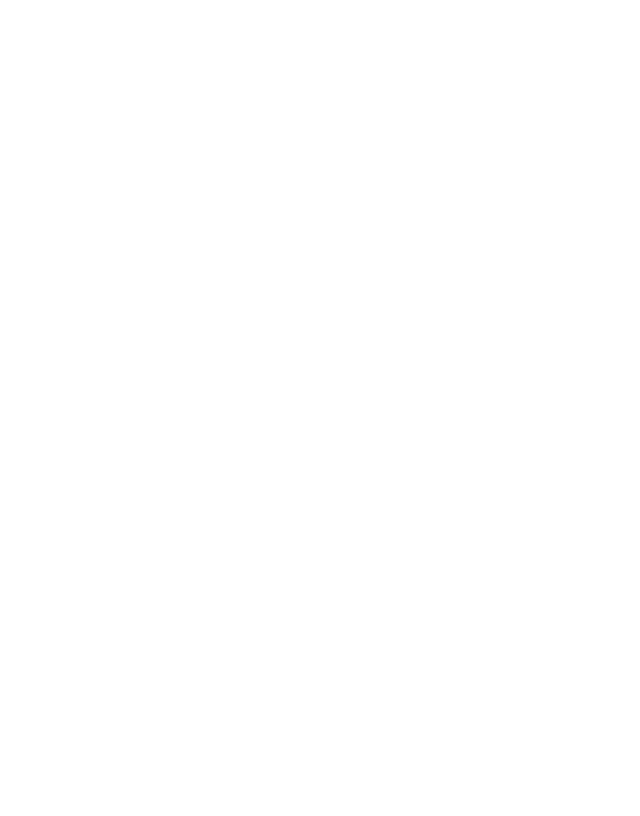
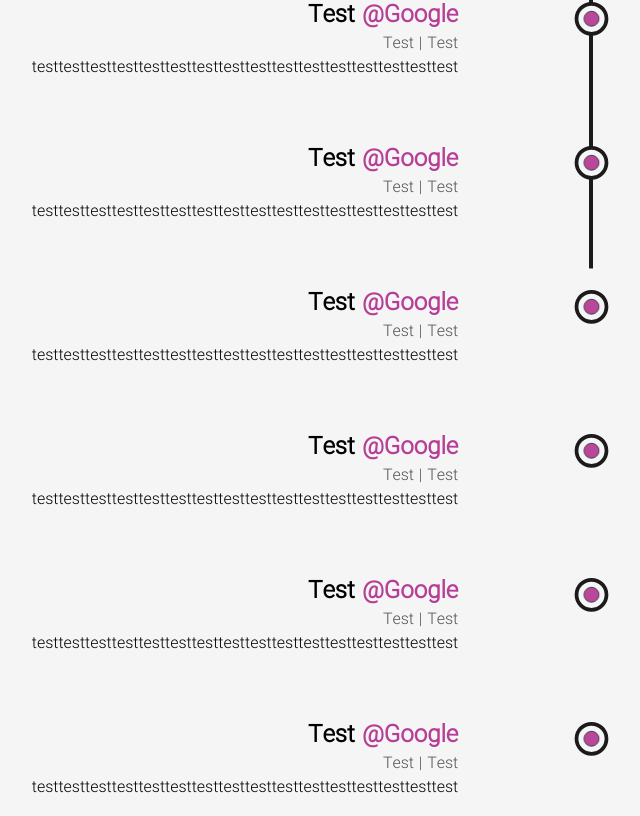
Before and after one commit to pooulad/pooulad.github.io, a Next.js app: page /about in a window 1280 px wide. Shown: the part 2384-3200 px from the top of the page, without its empty margins (395-1035 px from the left). Before the commit the page ends 2326 px from the top, so only its background shows below. Built offline with nearby package versions, Linux system fonts and the light colour scheme.

Commit message:
complete experience section(real data left)

```diff
--- a/src/components/Experience/components/Experience.tsx
+++ b/src/components/Experience/components/Experience.tsx
@@ -1,11 +1,122 @@
-import React, { memo } from "react";
+import LiIcon from "@/assets/ts/LiIcon";
+import { dictionary } from "@/dictionary";
+import { useScroll, motion } from "framer-motion";
+import React, { memo, useRef } from "react";
+type DetailsProps = {
+  position: string;
+  company: string;
+  companyLink: string;
+  time: string;
+  address: string;
+  work: string;
+};
+
+const Details = ({
+  position,
+  company,
+  companyLink = "#",
+  time,
+  address,
+  work,
+}: DetailsProps) => {
+  const ref = useRef<any>(null);
+  return (
+    <li
+      ref={ref}
+      className="my-8 first:mt-0 last:mb-0 w-[60%] mx-auto flex flex-col items-center justify-between"
+    >
+      <LiIcon reference={ref} />
+      <motion.div
+        initial={{ y: 50 }}
+        whileInView={{ y: 0 }}
+        transition={{ duration: 0.5, type: "spring" }}
+      >
+        <h3 className="capitalize font-bold text-2xl">
+          {position}&nbsp;
+          <a
+            className="text-primary capitalize"
+            target={"_blank"}
+            href={companyLink}
+          >
+            @{company}
+          </a>
+        </h3>
+        <span className="capitalize font-medium text-dark/75">
+          {time} | {address}
+        </span>
+        <p className="font-medium w-full">{work}</p>
+      </motion.div>
+    </li>
+  );
+};
 
 function Experience() {
+  const ref = useRef<any>(null);
+  const { scrollYProgress } = useScroll({
+    target: ref,
+    offset: ["start end", "center start"],
+  });
   return (
-    <div>
-      <div>Experience</div>
-      <div>Experience</div>
-      <div>Experience</div>
+    <div className="my-64">
+      <h2 className="font-bold text-8xl mb-32 w-full text-center">
+        {dictionary.about.experience.title}
+      </h2>
+      <div ref={ref} className="w-[75%] mx-auto relative">
+        <motion.div
+          style={{ scaleY: scrollYProgress }}
+          className="absolute right-9 top-0 w-[4px] h-full bg-dark origin-top"
+        />
+        <ul className="w-full flex flex-col items-start justify-between ml-4">
+          <Details
+            position={"test"}
+            company="google"
+            companyLink="https://amirankala.com"
+            work="testtesttesttesttesttesttesttesttesttesttesttesttesttesttesttest"
+            address="test"
+            time="test"
+          />
+          <Details
+            position={"test"}
+            company="google"
+            companyLink="https://amirankala.com"
+            work="testtesttesttesttesttesttesttesttesttesttesttesttesttesttesttest"
+            address="test"
+            time="test"
+          />
+          <Details
+            position={"test"}
+            company="google"
+            companyLink="https://amirankala.com"
+            work="testtesttesttesttesttesttesttesttesttesttesttesttesttesttesttest"
+            address="test"
+            time="test"
+          />
+          <Details
+            position={"test"}
+            company="google"
+            companyLink="https://amirankala.com"
+            work="testtesttesttesttesttesttesttesttesttesttesttesttesttesttesttest"
+            address="test"
+            time="test"
+          />
+          <Details
+            position={"test"}
+            company="google"
+            companyLink="https://amirankala.com"
+            work="testtesttesttesttesttesttesttesttesttesttesttesttesttesttesttest"
+            address="test"
+            time="test"
+          />
+          <Details
+            position={"test"}
+            company="google"
+            companyLink="https://amirankala.com"
+            work="testtesttesttesttesttesttesttesttesttesttesttesttesttesttesttest"
+            address="test"
+            time="test"
+          />
+        </ul>
+      </div>
     </div>
   );
 }
--- a/src/components/Footer/Footer.tsx
+++ b/src/components/Footer/Footer.tsx
@@ -8,7 +8,7 @@
   return (
     <footer className="w-full border-t-2 border-solid border-dark font-medium text-lg">
       <Layout className="py-8 flex items-center justify-between">
-        <span>{new Date().getFullYear()} &copy; تمامی حقوق محفوظ است</span>
+        <span>{new Date().getFullYear()} &copy; {dictionary.footer.copyRight}</span>
         <div className="flex items-center">
           <span>{dictionary.footer.madeWith}</span>
           <span className="text-primary text-2xl px-1">&#9825;</span>
--- a/src/dictionary/index.ts
+++ b/src/dictionary/index.ts
@@ -10,6 +10,7 @@
     madeWith: "ساخته شده با",
     by: "توسط",
     creator: "poulad",
+    copyRight: "تمامی حقوق محفوظ است.",
   },
   owner: "امیرمهدی پولادی",
   ownerEn: "amir mahdi pouladi",
@@ -86,5 +87,8 @@
       linux: "Linux",
       fullStack: "FullStack Developer",
     },
+    experience: {
+      title: "تجربه های من",
+    },
   },
 };
```
